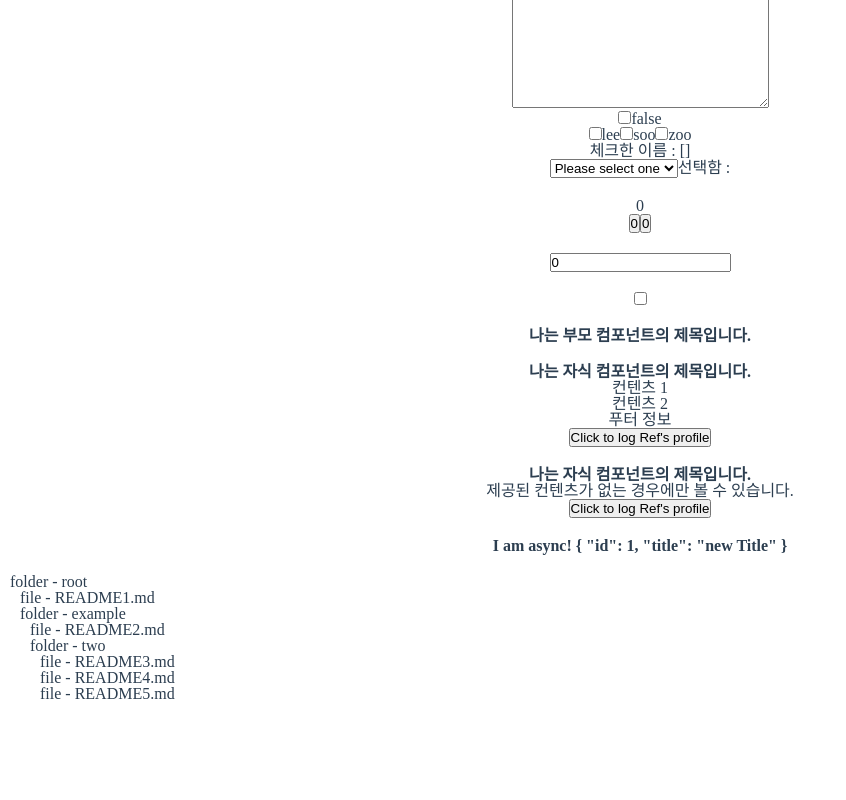
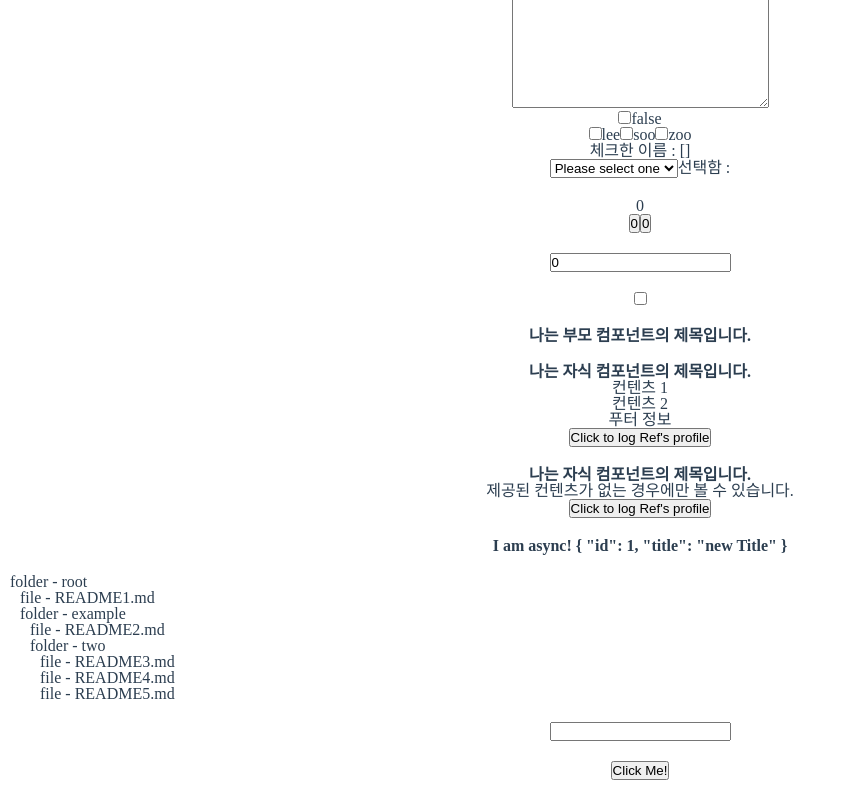
Before and after one commit to LeeSeongJinCa/vue_sketchbook, a Vue app: page / in a window 1280 px wide. Shown: the part 1490-2290 px from the top of the page, without its empty margins (0-846 px from the left). Before the commit the page ends 2212 px from the top, so only its background shows below. Built offline with nearby package versions, Linux system fonts and the light colour scheme.

Commit message:
2020.11.07

```diff
--- a/src/App.vue
+++ b/src/App.vue
@@ -221,6 +221,12 @@
     <div class="tree-folder">
       <folder :root="root" />
     </div>
+    <div class="props-type">
+      <props-type typeA="date" />
+    </div>
+    <div class="custom-event">
+      <custom-event />
+    </div>
   </div>
 </template>
 
@@ -236,6 +242,8 @@ import {
   SlotComponent as SlotComponentVue,
   // AsyncComponent as AsyncComponentVue,
   Folder as FolderVue,
+  PropsType as PropsTypeVue,
+  CustomEvent as CustomEventVue,
 } from "./components";
 import { root } from "./data";
 
@@ -250,6 +258,8 @@ export default {
     "slot-component": SlotComponentVue,
     "async-component": () => import("./components/AsyncComponent"),
     folder: FolderVue,
+    "props-type": PropsTypeVue,
+    "custom-event": CustomEventVue,
   },
   data() {
     return {
--- /dev/null
+++ b/src/components/CustomEvent.vue
@@ -0,0 +1,18 @@
+<template>
+  <div>
+    <button @click="customEvent">Click Me!</button>
+  </div>
+</template>
+
+<script>
+export default {
+  name: "CustomEvent",
+  methods: {
+    customEvent: function() {
+      this.$emit("myEvent");
+    },
+  },
+};
+</script>
+
+<style></style>
--- /dev/null
+++ b/src/components/PropsType.vue
@@ -0,0 +1,45 @@
+<template>
+  <input :type="text" />
+</template>
+
+<script>
+function Person(firstName, lastName) {
+  this.firstName = firstName;
+  this.lastName = lastName;
+}
+
+export default {
+  name: "propsType",
+  props: {
+    A: Number,
+    B: [String, Number],
+    C: {
+      type: String,
+      required: true,
+    },
+    D: {
+      type: Number,
+      default: 100,
+    },
+    E: {
+      type: Object,
+      // 오브젝트나 배열은 꼭 기본값을 반환하는
+      // 팩토리 함수의 형태로 사용되어야 합니다.
+      default: function() {
+        return { message: " Hello-Props-Type" };
+      },
+    },
+    // 커스텀 유효성 검사
+    F: {
+      vaildator: function(value) {
+        // 값이 항상 아래 세 개의 문자열 중 하나입니다.
+        return ["success", "warning", "danger"].indexOf(value) !== -1;
+      },
+    },
+    typeA: String,
+    author: Person,
+  },
+};
+</script>
+
+<style></style>
--- a/src/components/index.js
+++ b/src/components/index.js
@@ -6,3 +6,5 @@ export { default as MyCheckbox } from "./MyCheckbox.vue";
 export { default as SlotComponent } from "./SlotComponent.vue";
 export { default as AsyncComponent } from "./AsyncComponent.vue";
 export { default as Folder } from "./Folder.vue";
+export { default as PropsType } from "./PropsType.vue";
+export { default as CustomEvent } from "./CustomEvent.vue";
```
